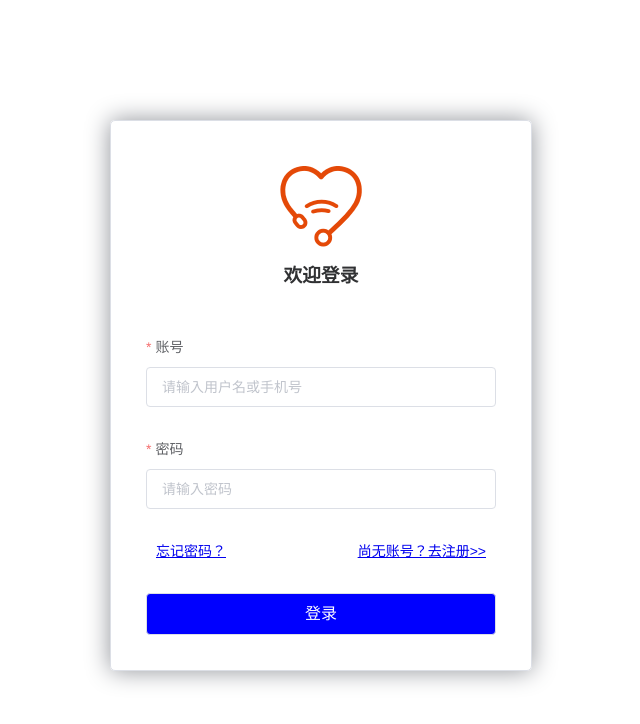
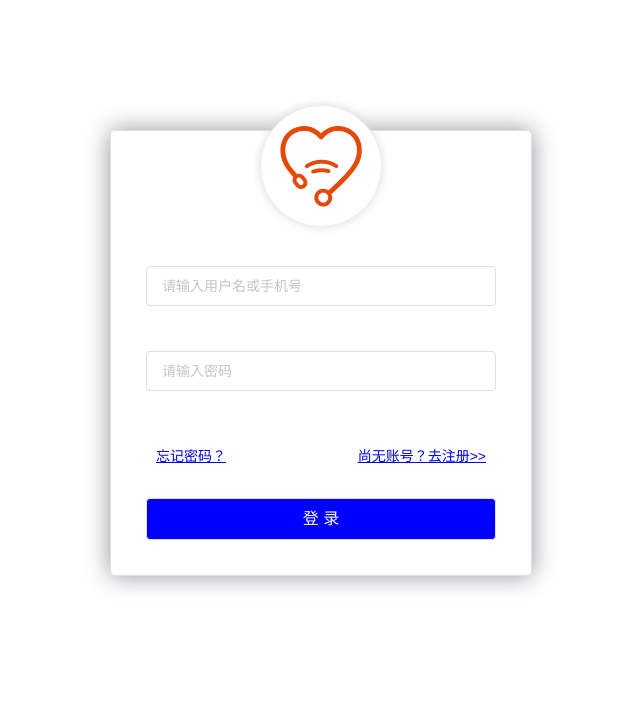
Before and after one commit to liuxiaoqing1001/WE, a Vue app in the folder we-web/: page / in a window 1280 px wide. Shown: the top 724 px of the page, without its empty margins (319-959 px from the left). Built offline with nearby package versions, Linux system fonts and the light colour scheme.

Commit message:
20201219更新2

```diff
--- a/we-web/package.json
+++ b/we-web/package.json
@@ -14,7 +14,7 @@
     "bootstrap": "^4.5.3",
     "bootstrap-vue": "^2.21.1",
     "element-ui": "^2.14.1",
-    "sass-loader": "^10.1.0",
+    "sass-loader": "^7.3.1",
     "vue": "^2.5.2",
     "vue-axios": "^3.2.0",
     "vue-router": "^3.0.1"
--- /dev/null
+++ b/we-web/src/components/AHeader.vue
@@ -0,0 +1,60 @@
+<template>
+
+  <div>
+    <el-container class="home-container">
+      <!-- 头部 -->
+      <el-header>
+        <div>
+          <img src="../assets/we_logo.png" alt="">
+          <span>“我和你”心理健康公益平台</span>
+        </div>
+        <el-button type="info" @click="logout">退出</el-button>
+      </el-header>
+      <!-- 主体 -->
+      <el-container>
+        <!-- 侧边栏 -->
+        <el-aside width="200px">Aside</el-aside>
+        <!-- 右侧内容主体 -->
+        <el-main>Main</el-main>
+      </el-container>
+    </el-container>
+  </div>
+
+</template>
+
+<script>
+    export default {
+        name: "AHeader"
+    }
+</script>
+
+<style scoped>
+  .home-container {
+    height: 100%;
+  }
+  .el-header {
+    background: #373d41;
+    color: #fff;
+    display: flex;
+    justify-content: space-between;
+    padding-left: 0;
+    align-items: center;
+    font-size: 20px;
+  }
+
+  > div {
+    display: flex;align-items: center;
+  }
+
+  span {
+    margin-left: 15px;
+  }
+
+  .el-aside {
+    background: #333744;
+  }
+
+  .el-main {
+    background: #eaedf1;
+  }
+</style>
--- a/we-web/src/components/Header.vue
+++ /dev/null
@@ -1,13 +0,0 @@
-<template>
-
-</template>
-
-<script>
-    export default {
-        name: "Header"
-    }
-</script>
-
-<style scoped>
-
-</style>
--- a/we-web/src/main.js
+++ b/we-web/src/main.js
@@ -22,6 +22,9 @@ Vue.use(VueAxios,axios);
 Vue.use(ElementUI);
 
 Vue.config.productionTip = false;
+// // 配置请求的根路径
+// axios.defaults.baseURL = 'http://127.0.0.1:8617/api/private/v1/';
+// Vue.prototype.$http = axios;
 
 new Vue({
   el: '#app',
--- a/we-web/src/views/Login.vue
+++ b/we-web/src/views/Login.vue
@@ -1,30 +1,39 @@
 <template>
-  <el-form :model="dataForm" :rules="rules"  class="login-box">
-    <img src="../assets/we_logo.png" height="100" width="100"/>
-    <h3 class="login-title">欢迎登录</h3>
-    <el-form-item label="账号" prop="username">
-      <el-input type="text" v-model="dataForm.username" placeholder="请输入用户名或手机号"></el-input>
+  <div>
+<!--    dataForm：是数据绑定对象，loginFormRef：是引用名称，rules：是验证规则-->
+    <el-form ref="loginFormRef" :model="loginForm" :rules="rules" class="login-box">
+      <!--头像区域-->
+      <div class="avatar_box">
+        <img src="../assets/we_logo.png" alt />
+      </div>
+<!--      <img src="../assets/we_logo.png" height="100" width="100"/>-->
+<!--      <h3 class="login-title">欢迎登录</h3>-->
+<!--      prop="username" 相当于html中的定义表单的name-->
+      <div class="form_box">
+        <el-form-item class="option" prop="username">
+          <!--        v-model="dataForm.username" 绑定数据-->
+          <el-input type="text" v-model="loginForm.username" placeholder="请输入用户名或手机号"></el-input>
         </el-form-item>
-    <el-form-item label="密码" prop="password">
-      <el-input type="password" v-model="dataForm.password" placeholder="请输入密码"></el-input>
+        <el-form-item class="option" prop="password">
+          <el-input type="password" v-model="loginForm.password" placeholder="请输入密码"></el-input>
         </el-form-item>
         <el-form-item class="option">
           <a href="#" class="forgot">忘记密码？</a>
           <a href="#" class="register">尚无账号？去注册>></a>
         </el-form-item>
-    <el-button class="loginButton" @click="submit1">登录</el-button>
+        <!--      @click="submit_login" 定义表单提交事件-->
+        <el-button class="loginButton" @click="submit_login">登 录</el-button>
+      </div>
     </el-form>
 
-<!--  <el-dialog-->
-<!--    title="温馨提示"-->
-<!--    :visible.sync="dialogVisible"-->
-<!--    width="30%"-->
-<!--  >-->
-<!--    <span>请输入账号和密码</span>-->
-<!--    <span slot="footer" class="dialog-footer">-->
-<!--        <el-button type="primary" @click="dialogVisible = false">确 定</el-button>-->
-<!--      </span>-->
-<!--  </el-dialog>-->
+    <el-dialog title="温馨提示" :visible.sync="dialogVisible" width="30%">
+      <span>请输入正确的账号和密码</span>
+      <span slot="footer" class="dialog-footer">
+        <el-button type="primary" @click="dialogVisible = false">确 定</el-button>
+      </span>
+    </el-dialog>
+  </div>
+
 </template>
 
 <script>
@@ -32,42 +41,107 @@
     name: "Login",
     data() {
       return {
-        dataForm: {username: '', password: ''},
+        loginForm: {
+          username: '',
+          password: ''
+        },
         // 表单验证，需要在 el-form-item 元素中增加 prop 属性
         rules: {
-          username: [{required: true, message: '账号不可为空', trigger: 'blur'}],
-          password: [{required: true, message: '密码不可为空', trigger: 'blur'}]
+          username: [
+            {
+              required: true, //表示是否必填
+              message: '账号不可为空',
+              trigger: 'blur' //表示触发时机（blur失去焦点）
+            },
+            {
+              min: 3,
+              max: 10,
+              message: '长度在 3 到 10 个字符',
+              trigger: 'blur'
             }
-        // // 对话框显示和隐藏
-        // dialogVisible: false
+          ],
+          password: [
+            {
+              required: true,
+              message: '密码不可为空',
+              trigger: 'blur'
+            },
+            {
+              min: 6,
+              max: 15,
+              message: '长度在 6 到 15 个字符',
+              trigger: 'blur'
+            }
+          ]
+        },
+        // 对话框显示和隐藏
+        dialogVisible: false
       }
     },
     methods: {
-      submit1 () {
-        // var params = new URLSearchParams();
-        // params.append('name', this.dataForm.username);
-        // params.append('password',this.dataForm.password);
+      submit_login () {
+        // validate 预校验
+        this.$refs.loginFormRef.validate(valid => {
+          // console.log(valid)
+          if (!valid){
+            this.dialogVisible = true;
+          }else {
+            var params = new URLSearchParams();
+            params.append('name', this.loginForm.username);
+            params.append('password',this.loginForm.password);
+            if(this.loginForm.username==="liu"){
+              this.$router.push("/Main");
+            }else {
+              this.dialogVisible = true;
+            }
             // this.axios.post('/user/login', params)
             //   .then((res)=>{
             //     if (res.data.code==0){
             //       // 使用 vue-router 路由到指定页面，该方式称之为编程式导航
-              this.$router.push("/Main");
-          //   }
-          // })
-          // .catch((res)=>{
-          //   // this.dialogVisible = true;
-          //   console.log(res.data.message);
-          // });
+            //       this.$router.push("/Main");
+            //     }
+            //   })
+            //   .catch((res)=>{
+            //     // this.dialogVisible = true;
+            //     console.log(res.data.message);
+            //   });
+          }
+        });
+
       }
     }
   }
 </script>
 
 <style scoped>
+  .avatar_box {
+    padding: 10px;
+    width: 100px;
+    height: 100px;
+    border: 1px solid #eee;
+    border-radius: 50%;
+    box-shadow: 0 0 10px #ddd;
+    position: absolute;
+    left: 50%;
+    transform: translate(-50%, -50%);
+    background: #fff;
+  }
+
+  .form_box{
+    margin-top: 100px;
+  }
+
+  img {
+    width: 100%;
+    height: 100%;
+    border-radius: 50%;
+    /*background: #eee;*/
+  }
+
   .login-box {
     border: 1px solid #DCDFE6;
     width: 350px;
-    margin: 120px auto;
+    margin: 130px auto;
     padding: 35px 35px 15px 35px;
     border-radius: 5px;
     -webkit-border-radius: 5px;
@@ -83,6 +157,7 @@
 
   .option{
     width: 100%;
+    margin-top: 45px;
   }
 
   .forgot{
```
Also changed, not shown: we-web/src/router/index.js (+5 -5 lines), we-web/src/views/AdminMain.vue (added, +50 -0 lines), we-web/src/components/AFooter.vue (renamed from we-web/src/components/Footer.vue), we-web/src/views/UserMain.vue (renamed from we-web/src/views/Main.vue), 2 other files (tests, documents, lock files or other folders). Lines whose indentation alone changed are shown as unchanged.
